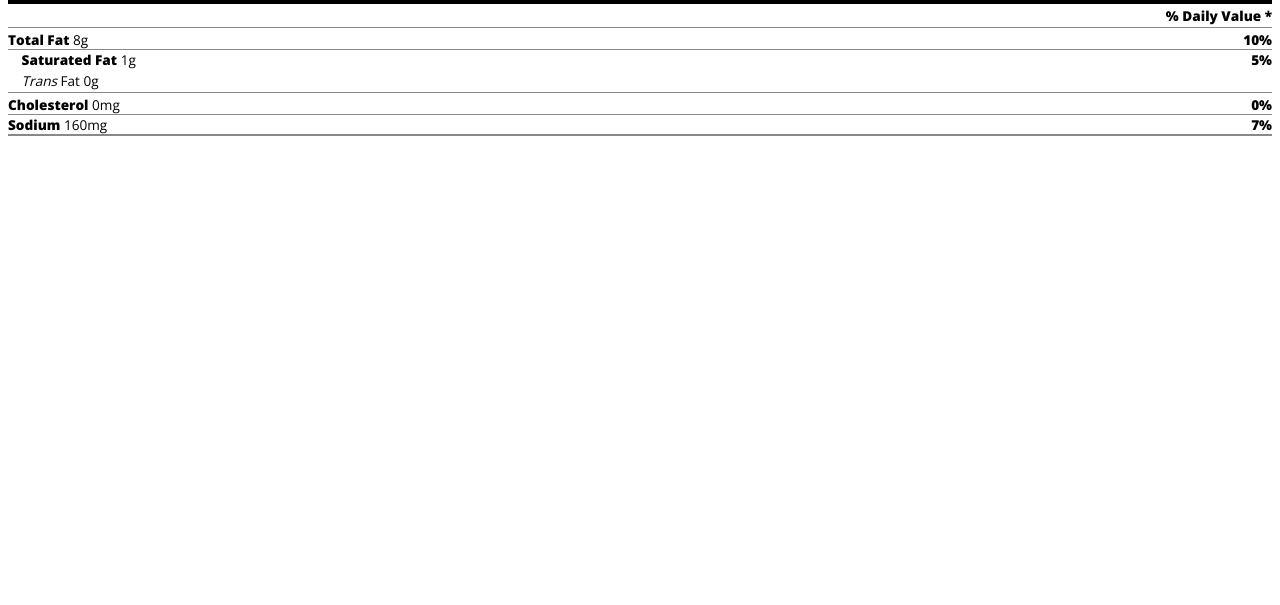
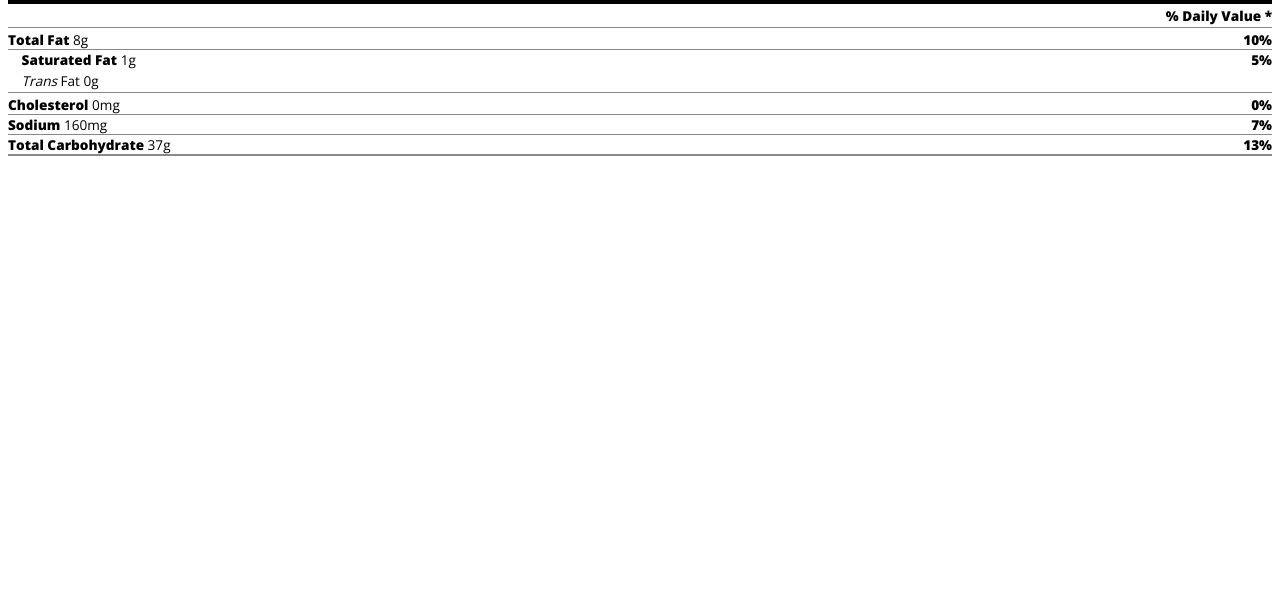
Before and after one commit to JosephKemper/NutritionLabel, a plain HTML site: page index.html in a window 1280 px wide. Shown: the part 195-800 px from the top of the page. Drawn offline with nearby package versions, Linux system fonts and the light colour scheme.

Commit message:
Step 56 complete

```diff
--- a/index.html
+++ b/index.html
@@ -38,6 +38,7 @@
       <div class="divider"></div>
       <p><span><span class="bold">Cholesterol</span> 0mg</span> <span class="bold">0%</span></p>
       <p><span><span class="bold">Sodium</span> 160mg</span> <span class="bold">7%</span></p>
+      <p><span><span class="bold">Total Carbohydrate</span> 37g</span> <span class="bold">13%</span></p>
   </div>
 </body>
 </html>
```
